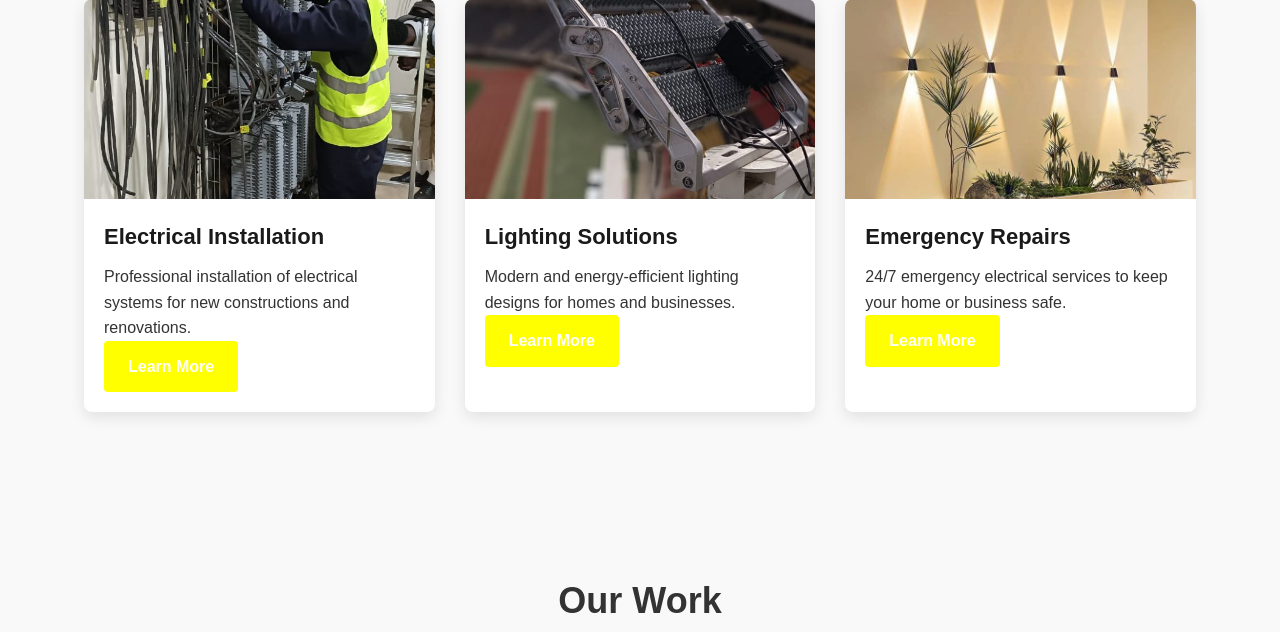
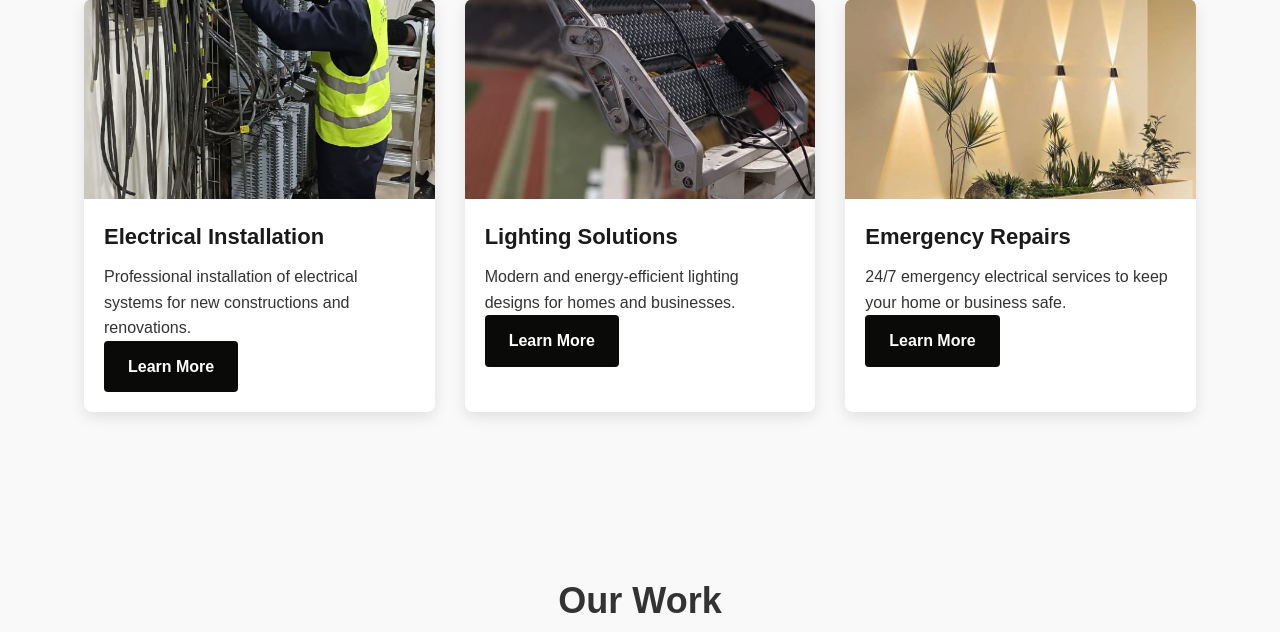
Before and after one commit to morgankolly/my-elec-web, a PHP site: page / in a window 1280 px wide. Shown: the part 722-1354 px from the top of the page. Run offline with PHP 8.4, Linux system fonts and the light colour scheme; data that the repository does not hold is empty; some libraries are stand-ins or nearby versions.

```diff
--- a/assets/css/styles.css
+++ b/assets/css/styles.css
@@ -914,7 +914,7 @@
 
         .btn {
             display: inline-block;
-            background-color: yellow;
+            background-color: rgb(10, 10, 9);
             color: white;
             padding: 0.8rem 1.5rem;
             border-radius: 4px;
```
